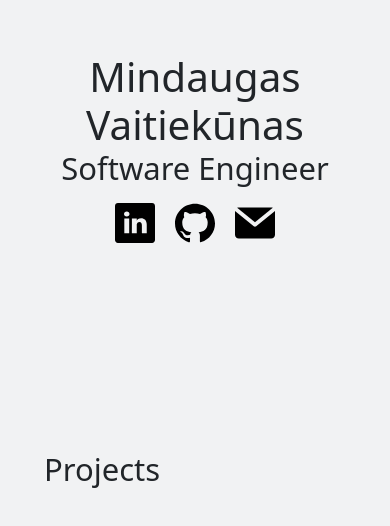
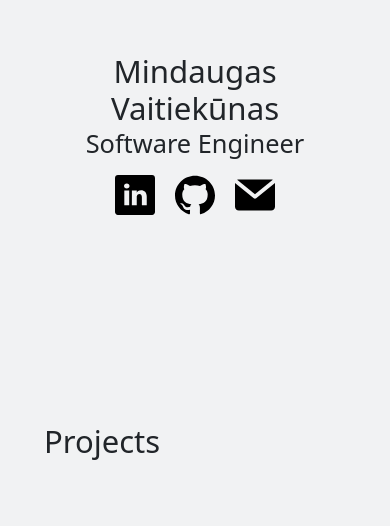
Before and after one commit to mindaugasw/portfolio, a website: page src/index.html in a window 390 px wide. Shown: the part 158-684 px from the top of the page. Drawn offline with nearby package versions, Linux system fonts and the light colour scheme; files that its build step writes are made by us from their sources.

Commit message:
Prevent name from breaking into multiple lines

```diff
--- a/src/index.html
+++ b/src/index.html
@@ -31,6 +31,21 @@
         #headline {
             text-align: center;
             margin: 25vh 2rem 0 2rem;
+        }
+
+        @media (max-width: 600px) {
+            /*
+             * This is needed to prevent name from breaking into multiple lines on narrow screens.
+             * calc(...) part is Bootstrap default size for display-* classes.
+             * For more techniques to auto-size font see: https://css-tricks.com/fitting-text-to-a-container/
+             */
+            #headline #name {
+                font-size: min(8vw, calc(1.575rem + 3.9vw));
+            }
+
+            #headline #title {
+                font-size: min(6.5vw, calc(1.425rem + 2.1vw));
+            }
         }
 
         #social-buttons img {
@@ -105,8 +120,8 @@
     </div>
 
     <div id="headline">
-        <span id="name" class="display-2" style="">Mindaugas Vaitiekūnas</span><br>
-        <span id="title" class="display-5" style="">Software Engineer</span>
+        <span id="name" class="display-2">Mindaugas Vaitiekūnas</span><br>
+        <span id="title" class="display-5">Software Engineer</span>
 
         <div id="social-buttons">
             <a href="{{ linkedInLink }}" target="_blank"><img src="images/linkedin.svg" alt="LinkedIn" /></a>
```
